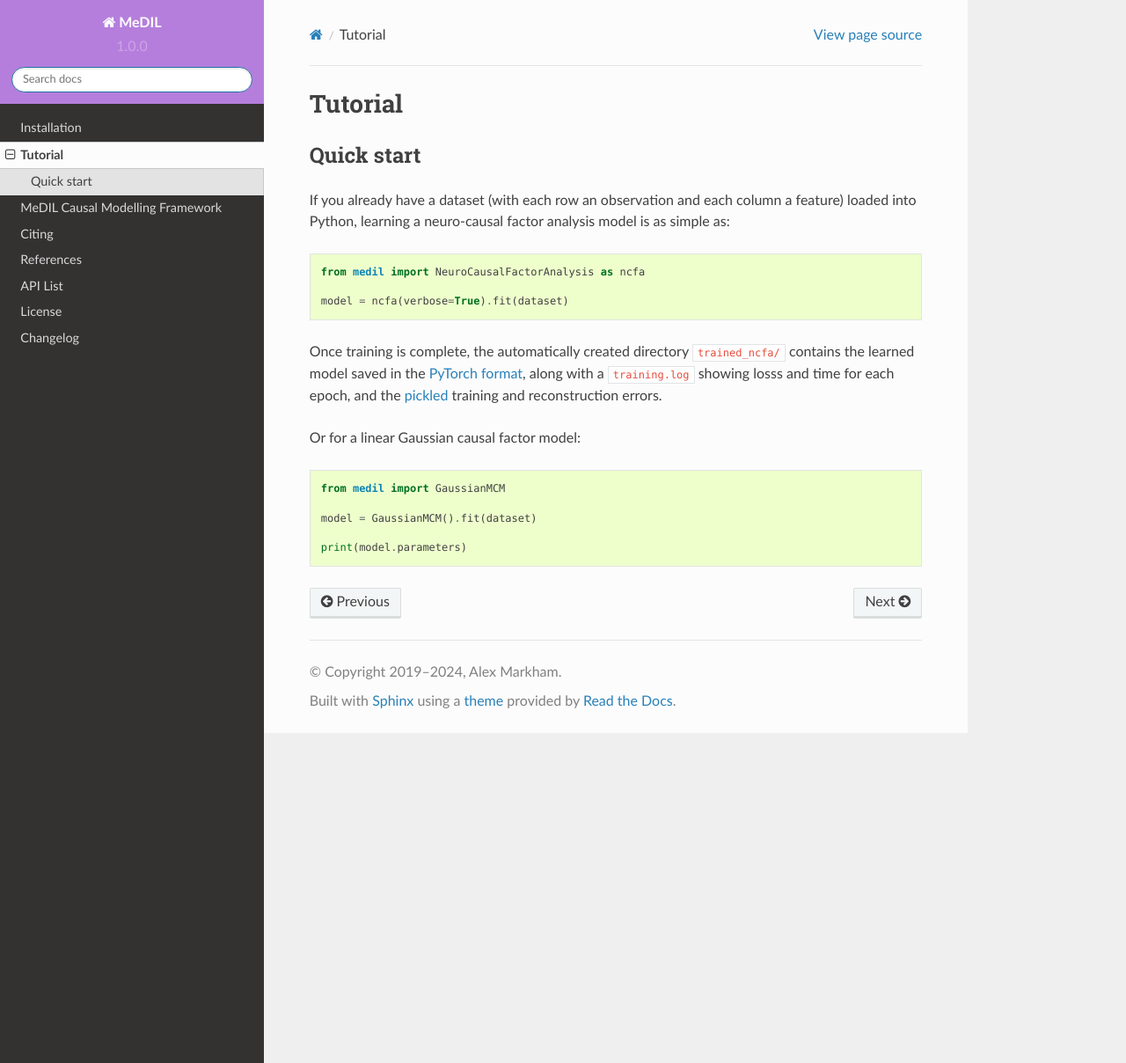
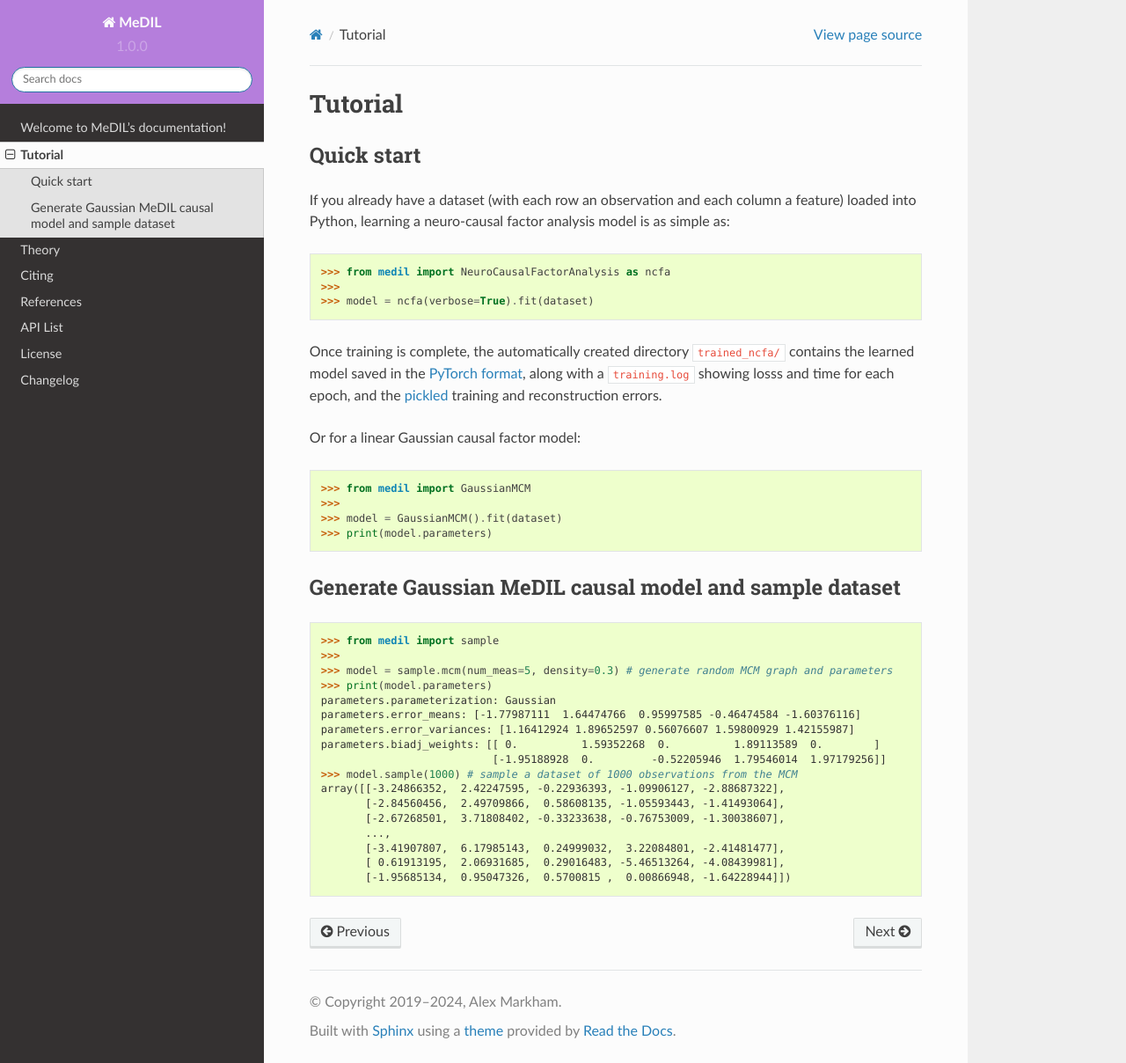
Before and after one commit to Alex-Markham/medil, a Sphinx documentation site: the page built from docs/tutorial.rst, in a window 1280 px wide and 1208 px high. Shown: the whole window at 88% size. Built offline with Sphinx 7.4.7 and the Read the Docs theme 2.0.0, drawn with Linux system fonts in a browser that asks for light colours.

```diff
--- a/docs/apilist.rst
+++ b/docs/apilist.rst
@@ -3,6 +3,7 @@ API List
 
 .. autosummary::
    :toctree:
+   :template: custom-module.rst
    :recursive:
 
    medil
--- a/docs/theory.rst
+++ b/docs/theory.rst
@@ -1,5 +1,5 @@
-MeDIL Causal Modelling Framework
-================================
+Theory
+======
 
 :cite:`Markham_2020_UAI` introduce measurement dependence inducing latent (MeDIL) causal models.
 These models have disjoint sets of (unobserved) latent variables and (observed) measurement variables.
--- a/docs/tutorial.rst
+++ b/docs/tutorial.rst
@@ -8,9 +8,9 @@ If you already have a dataset (with each row an observation and each column a fe
 
 .. code-block:: python
 
-   from medil import NeuroCausalFactorAnalysis as ncfa
-
-   model = ncfa(verbose=True).fit(dataset)
+   >>> from medil import NeuroCausalFactorAnalysis as ncfa
+   >>>
+   >>> model = ncfa(verbose=True).fit(dataset)
 
 
 Once training is complete, the automatically created directory ``trained_ncfa/`` contains the learned model saved in the `PyTorch format <https://pytorch.org/tutorials/beginner/saving_loading_models.html>`_, along with a ``training.log`` showing losss and time for each epoch, and the `pickled <https://docs.python.org/3/library/pickle.html>`_ training and reconstruction errors.
@@ -19,8 +19,31 @@ Or for a linear Gaussian causal factor model:
 
 .. code-block:: python
 
-   from medil import GaussianMCM
+   >>> from medil import GaussianMCM
+   >>>
+   >>> model = GaussianMCM().fit(dataset)
+   >>> print(model.parameters)
 
-   model = GaussianMCM().fit(dataset)
 
-   print(model.parameters)
+Generate Gaussian MeDIL causal model and sample dataset
+-------------------------------------------------------
+
+.. code-block:: python
+
+   >>> from medil import sample
+   >>>
+   >>> model = sample.mcm(num_meas=5, density=0.3) # generate random MCM graph and parameters
+   >>> print(model.parameters)
+   parameters.parameterization: Gaussian
+   parameters.error_means: [-1.77987111  1.64474766  0.95997585 -0.46474584 -1.60376116]
+   parameters.error_variances: [1.16412924 1.89652597 0.56076607 1.59800929 1.42155987]
+   parameters.biadj_weights: [[ 0.          1.59352268  0.          1.89113589  0.        ]
+                              [-1.95188928  0.         -0.52205946  1.79546014  1.97179256]]
+   >>> model.sample(1000) # sample a dataset of 1000 observations from the MCM
+   array([[-3.24866352,  2.42247595, -0.22936393, -1.09906127, -2.88687322],
+          [-2.84560456,  2.49709866,  0.58608135, -1.05593443, -1.41493064],
+          [-2.67268501,  3.71808402, -0.33233638, -0.76753009, -1.30038607],
+          ...,
+          [-3.41907807,  6.17985143,  0.24999032,  3.22084801, -2.41481477],
+          [ 0.61913195,  2.06931685,  0.29016483, -5.46513264, -4.08439981],
+          [-1.95685134,  0.95047326,  0.5700815 ,  0.00866948, -1.64228944]])
```
Also changed, not shown: docs/index.rst (+20 -8 lines), setup.py (+9 -14 lines), .gitlab-ci.yml.
